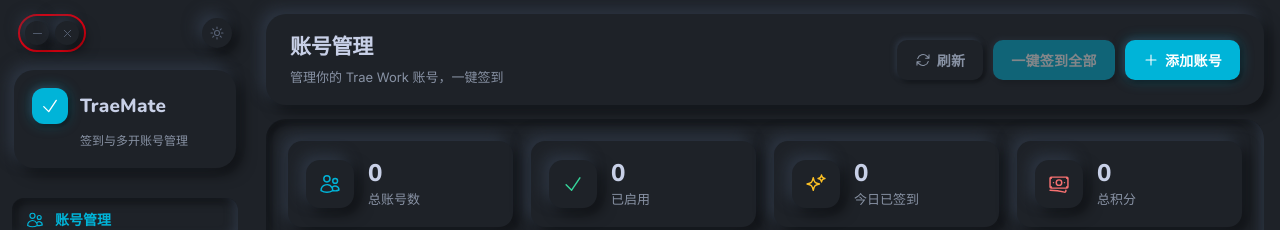
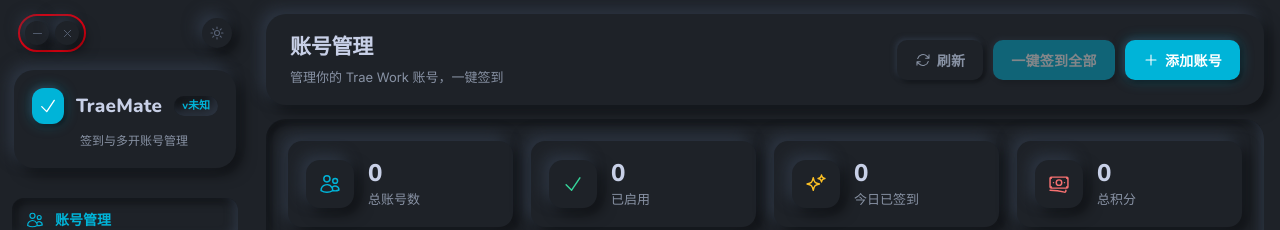
Before and after one commit to haltwalk/trae-mate, a Vue app: page / in a window 1280 px wide. Shown: the top 230 px of the page. Built offline with nearby package versions, Linux system fonts and the light colour scheme.

Commit message:
feat: 侧边栏品牌区常驻显示版本号,一眼可见

```diff
--- a/src/App.vue
+++ b/src/App.vue
@@ -17,6 +17,7 @@
         <div class="logo">
           <span class="logo-icon"><Icon name="check" :size="20" /></span>
           <span class="logo-text">TraeMate</span>
+          <span class="ver-pill">v{{ appVersion }}</span>
         </div>
         <p class="logo-desc">签到与多开账号管理</p>
       </div>
@@ -138,6 +139,7 @@
 import { ref, computed, onMounted } from 'vue'
 import { getCurrentWindow } from '@tauri-apps/api/window'
 import { listen } from '@tauri-apps/api/event'
+import { getVersion } from '@tauri-apps/api/app'
 import { useAppStore } from './stores/app'
 import AccountList from './components/AccountList.vue'
 import CheckinLog from './components/CheckinLog.vue'
@@ -151,6 +153,9 @@
 const toastMessage = ref('')
 const toastType = ref<'success' | 'error'>('success')
 let toastTimer: ReturnType<typeof setTimeout> | undefined
+
+// 应用版本号(侧边栏常驻显示,一眼可见)
+const appVersion = ref('')
 
 function showToast(message: string, type: 'success' | 'error' = 'success') {
   toastMessage.value = message
@@ -216,6 +221,7 @@
 
 onMounted(() => {
   store.init()
+  getVersion().then(v => { appVersion.value = v }).catch(() => { appVersion.value = '未知' })
   // 监听系统托盘"一键签到"菜单
   listen('tray-checkin', () => {
     handleCheckinAll()
@@ -371,6 +377,20 @@
   font-weight: 800;
   letter-spacing: 0.2px;
   color: var(--text-primary);
+}
+
+/* 版本徽标 - logo 旁常驻,一眼可见 */
+.ver-pill {
+  font-family: 'Nunito', 'Inter', sans-serif;
+  font-size: 11px;
+  font-weight: 700;
+  color: var(--accent);
+  background: var(--surface);
+  padding: 2px 8px;
+  border-radius: var(--r-pill);
+  box-shadow: var(--shadow-soft-inset);
+  margin-left: auto;
+  flex-shrink: 0;
 }
 
 .logo-desc {
```
